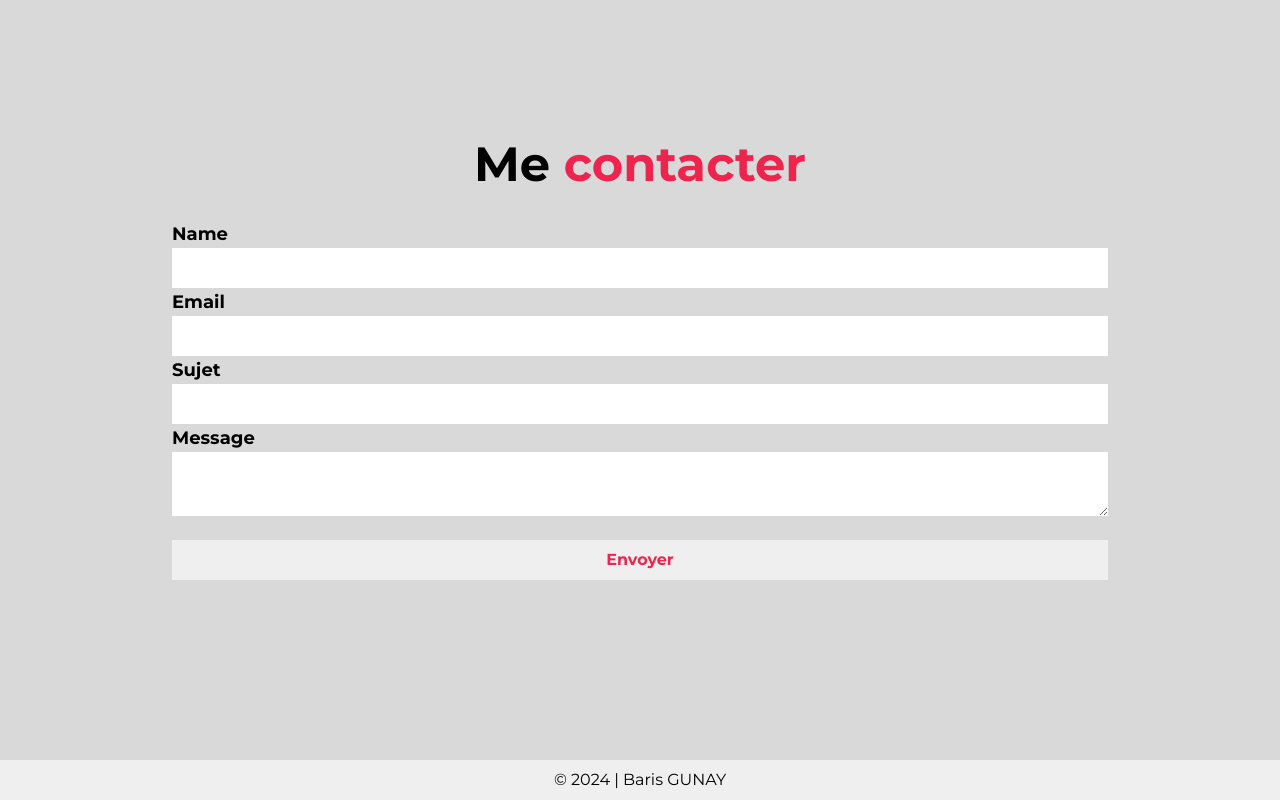
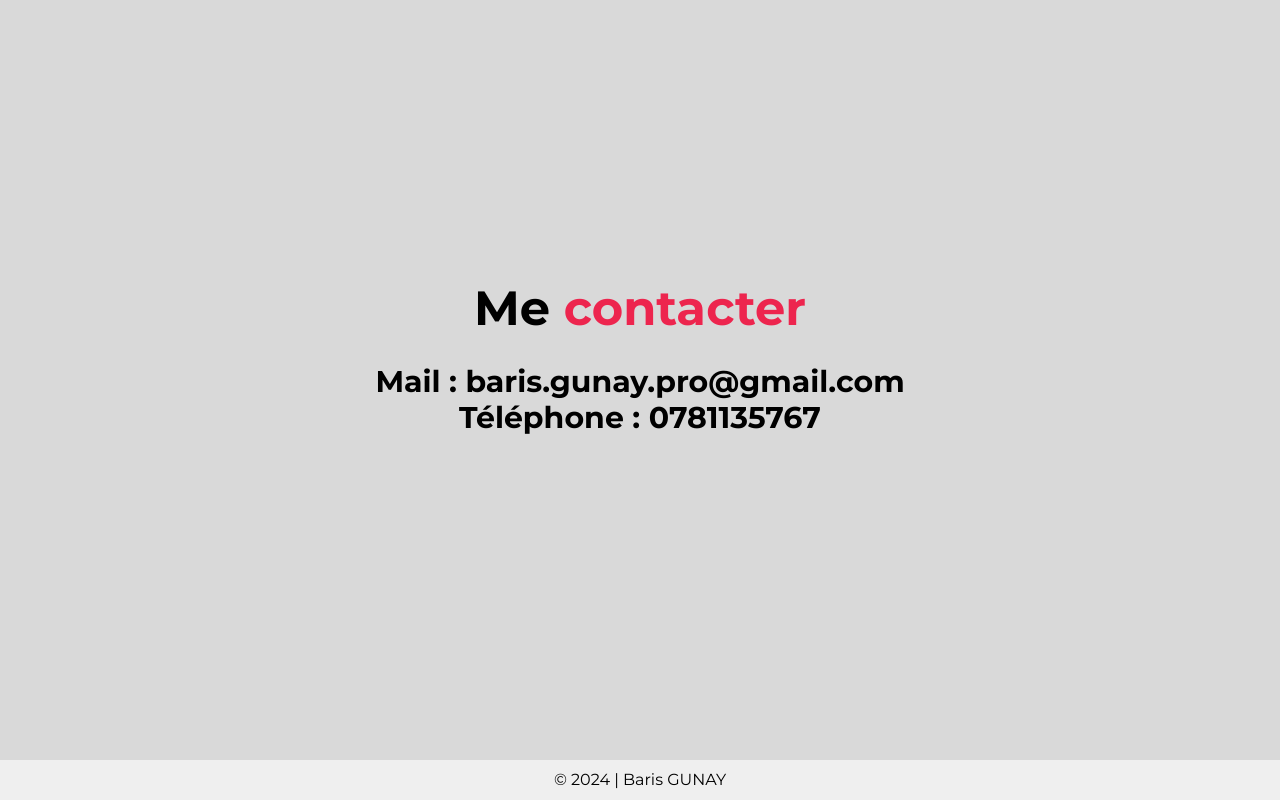
Before and after one commit to BarisRz/Portfolio, a React (Vite) app: page / in a window 1280 px wide. Shown: the part 2580-3380 px from the top of the page. Built offline with nearby package versions, Linux system fonts and the light colour scheme.

Commit message:
Update .gitignore and Contact.jsx

```diff
--- a/src/components/Contact.jsx
+++ b/src/components/Contact.jsx
@@ -49,47 +49,10 @@ function Contact() {
       >
         Me <span className="text-secondary">contacter</span>
       </motion.p>
-      <form
-        ref={form}
-        onSubmit={sendEmail}
-        className="flex flex-col w-1/2 max-[500px]:w-11/12 max-[1440px]:w-3/4"
-      >
-        <label htmlFor="from_name" className="text-lg font-bold">
-          Name
-        </label>
-        <input
-          type="text"
-          name="from_name"
-          required
-          id="from_name"
-          className="p-2"
-        />
-        <label htmlFor="from_email" className="text-lg font-bold">
-          Email
-        </label>
-        <input
-          type="email"
-          name="from_email"
-          required
-          id="from_email"
-          className="p-2"
-        />
-        <label className="text-lg font-bold" htmlFor="sujet">
-          Sujet
-        </label>
-        <input type="text" name="sujet" id="sujet" className="p-2" />
-        <label htmlFor="message" className="text-lg font-bold">
-          Message
-        </label>
-        <textarea name="message" id="message" className="p-2" />
-        <button
-          type="submit"
-          value="Send"
-          className="mt-6 bg-primary hover:bg-secondary hover:text-white transition p-2 text-secondary font-bold"
-        >
-          Envoyer
-        </button>
-      </form>
+      <div className="flex flex-col items-center font-bold text-3xl">
+        <p>Mail : baris.gunay.pro@gmail.com</p>
+        <p>Téléphone : 0781135767</p>
+      </div>
     </>
   );
 }
```
Also changed, not shown: 1 other file (tests, documents, lock files or other folders).
